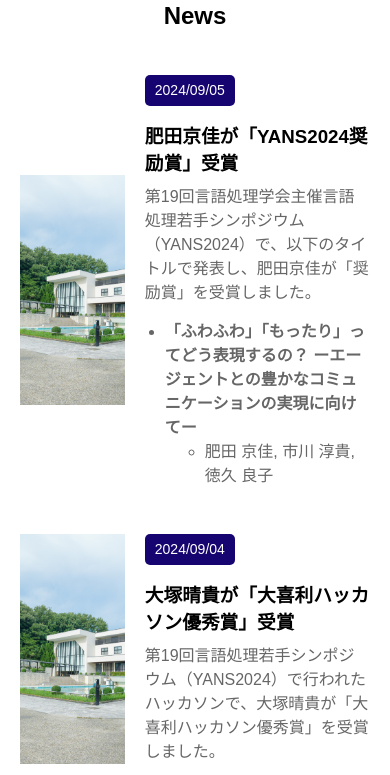
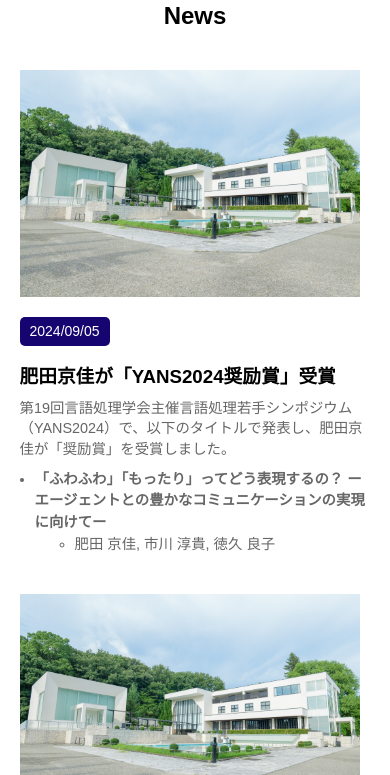
Before and after one commit to Kipeo22/AIT-NLPLab, a Next.js app: page / in a window 390 px wide. Shown: the part 793-1568 px from the top of the page. Built offline with nearby package versions, Linux system fonts and the light colour scheme.

Commit message:
スマホ対応

```diff
--- a/src/component/news/staticMain.module.css
+++ b/src/component/news/staticMain.module.css
@@ -107,4 +107,34 @@
     text-align: center;
   }
 
+  .NewsItem {
+    flex-direction: column;
+    align-items: flex-start;
+    gap: 15px;
+  }
+
+  .NewsItem img{
+    max-width: 100%;
+    height: auto;
+  }
+
+  .NewsTitle {
+    font-size: 1.2rem;
+  }
+
+  .NewsItem p {
+    font-size: 0.9rem;
+    line-height: 1.4;
+  }
+
+  .PresentationList {
+    padding-left: 15px;
+    margin-top: 5px;
+  }
+
+  .PresentationList li{
+    font-size: 0.9rem;
+    margin-bottom: 3px;
+  }
+
 }
```
